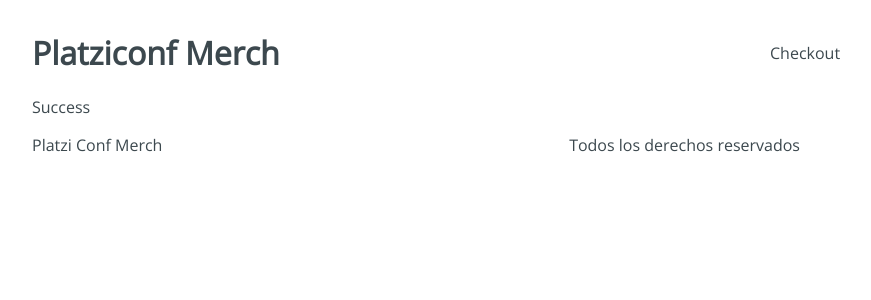
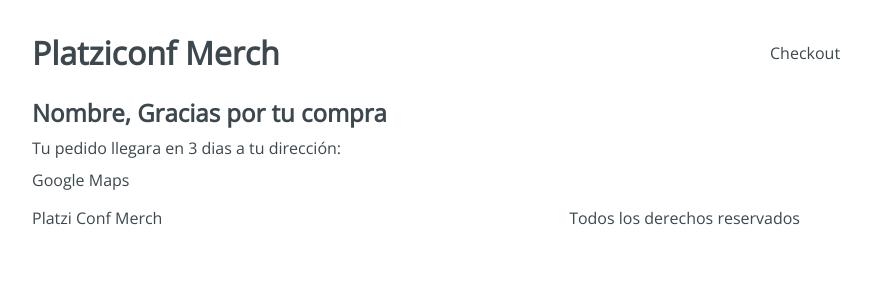
Before and after one commit to Josstell/tienda-react-hooks, a React app: page /checkout/success in a window 1280 px wide. Shown: the top 300 px of the page, without its empty margins (224-1095 px from the left). Built offline with nearby package versions, Linux system fonts and the light colour scheme.

Commit message:
Maquetación y estilos del flujo de pago .

```diff
--- a/src/containers/Payment.js
+++ b/src/containers/Payment.js
@@ -1,8 +1,15 @@
 import React from 'react';
 import '../styles/components/Payment.css';
 
-const Payment = () => {
-  return <div>Payment</div>;
+const Payments = () => {
+  return (
+    <div className="Payment">
+      <div className="Payment-content">
+        <h3>Resumen del pedido:</h3>
+        <div className="Payment-button">Boton de pago con Paypal</div>
+      </div>
+    </div>
+  );
 };
 
-export default Payment;
+export default Payments;
--- a/src/containers/Success.js
+++ b/src/containers/Success.js
@@ -2,7 +2,15 @@
 import '../styles/components/Success.css';
 
 const Success = () => {
-  return <div>Success</div>;
+  return (
+    <div className="Succes">
+      <div className="Success-content">
+        <h2>Nombre, Gracias por tu compra</h2>
+        <span>Tu pedido llegara en 3 dias a tu dirección:</span>
+        <div className="Success-map">Google Maps</div>
+      </div>
+    </div>
+  );
 };
 
 export default Success;
```
